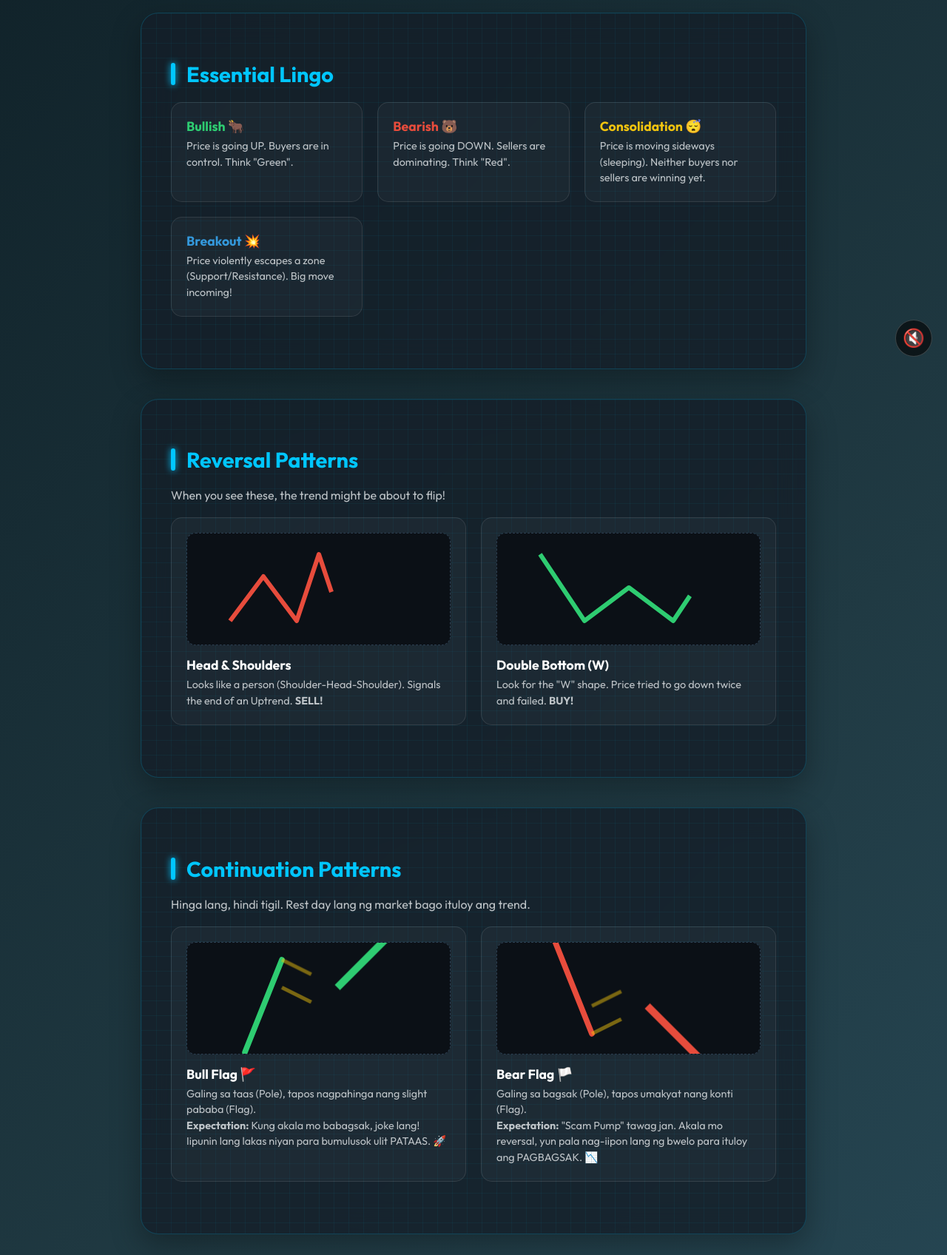
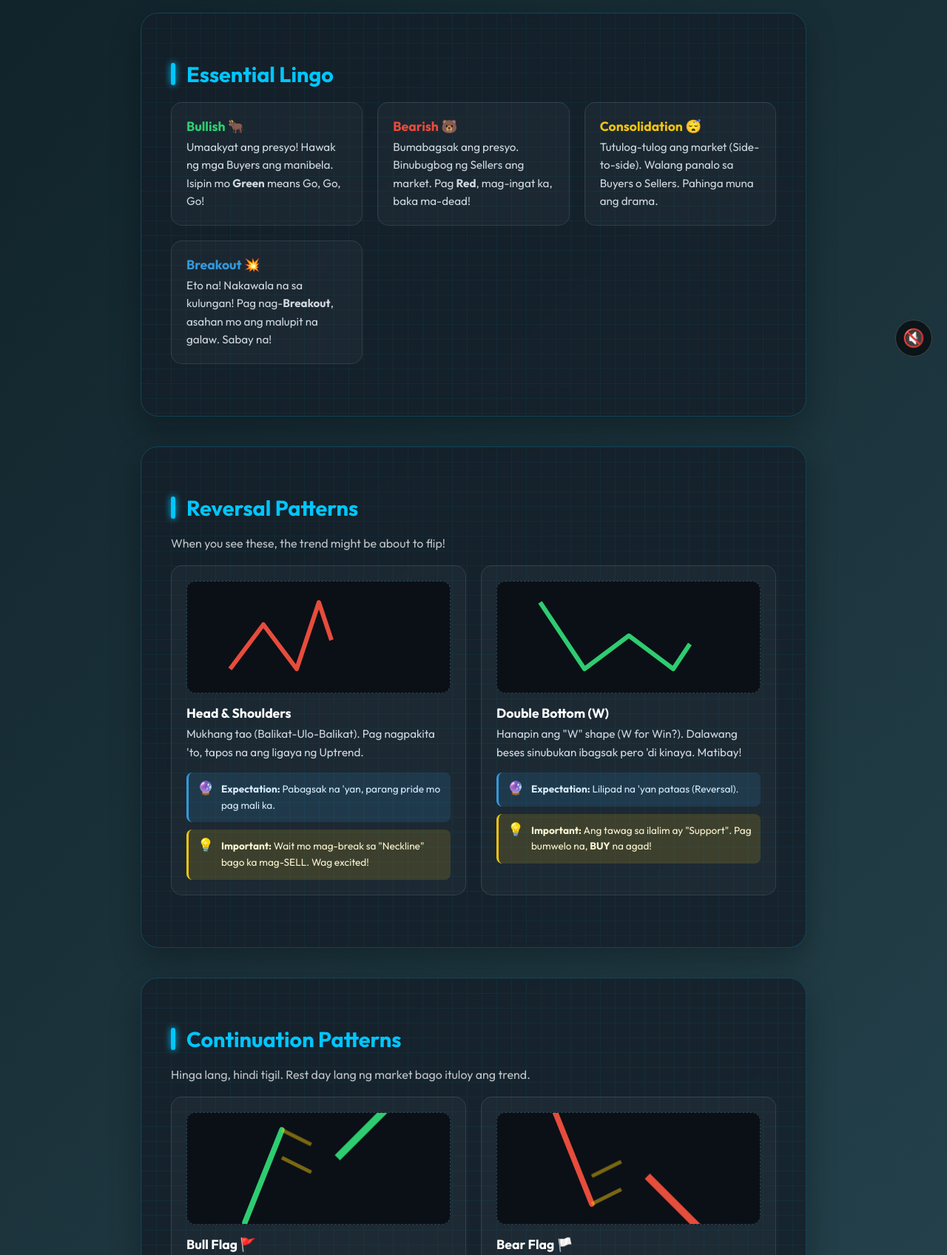
Before and after one commit to josrp172/forex-app, a Flask app: page /riri_x7z9q/chapter4.html in a window 1280 px wide. Shown: the part 298-1994 px from the top of the page at 74% size. Run offline with Flask 3, Linux system fonts and the light colour scheme.

Commit message:
Revert to 43cadb0, refined Chapter 1 and updated Chapter 4 with Taglish content and improved readability

```diff
--- a/templates/chapter1.html
+++ b/templates/chapter1.html
@@ -899,7 +899,7 @@
                     <div
                         style="background: rgba(255,255,255,0.7); padding: 10px; border-radius: 8px; font-size: 0.95rem; display: flex; justify-content: space-between;">
                         <span style="color: #27ae60; font-weight: bold;">Profit: ₱600.00</span>
-                        <span style="color: #7f8c8d;">(Nice lunch date)</span>
+                        <span style="color: #7f8c8d;">(Nice lunch out)</span>
                     </div>
                 </div>
 
--- a/templates/chapter4.html
+++ b/templates/chapter4.html
@@ -151,9 +151,45 @@
         }
 
         .term-desc {
-            font-size: 0.9rem;
-            color: #bdc3c7;
-            line-height: 1.5;
+            font-size: 0.95rem;
+            /* Slightly larger */
+            color: #d0d7de;
+            /* Brighter grey */
+            line-height: 1.6;
+        }
+
+        .main-desc {
+            margin-bottom: 15px;
+        }
+
+        .insight-box {
+            background: rgba(255, 255, 255, 0.08);
+            /* Distinct background */
+            padding: 12px;
+            border-radius: 8px;
+            margin-top: 10px;
+            font-size: 0.85rem;
+            display: flex;
+            gap: 10px;
+            align-items: flex-start;
+            border-left: 3px solid transparent;
+        }
+
+        .insight-box.expectation {
+            background: rgba(52, 152, 219, 0.15);
+            border-left-color: #3498db;
+            color: #d6eaf8;
+        }
+
+        .insight-box.tip {
+            background: rgba(241, 196, 15, 0.15);
+            border-left-color: #f1c40f;
+            color: #fcf3cf;
+        }
+
+        .insight-box .icon {
+            font-size: 1.1rem;
+            line-height: 1;
         }
 
         /* Pattern Visuals */
@@ -360,21 +396,25 @@
                 <div class="term-grid">
                     <div class="term-box">
                         <div class="term-title" style="color:#2ecc71;">Bullish 🐂</div>
-                        <div class="term-desc">Price is going UP. Buyers are in control. Think "Green".</div>
+                        <div class="term-desc">Umaakyat ang presyo! Hawak ng mga Buyers ang manibela. Isipin mo
+                            <strong>Green</strong> means Go, Go, Go!
+                        </div>
                     </div>
                     <div class="term-box">
                         <div class="term-title" style="color:#e74c3c;">Bearish 🐻</div>
-                        <div class="term-desc">Price is going DOWN. Sellers are dominating. Think "Red".</div>
+                        <div class="term-desc">Bumabagsak ang presyo. Binubugbog ng Sellers ang market. Pag
+                            <strong>Red</strong>, mag-ingat ka, baka ma-dead!
+                        </div>
                     </div>
                     <div class="term-box">
                         <div class="term-title" style="color:#f1c40f;">Consolidation 😴</div>
-                        <div class="term-desc">Price is moving sideways (sleeping). Neither buyers nor sellers are
-                            winning yet.</div>
+                        <div class="term-desc">Tutulog-tulog ang market (Side-to-side). Walang panalo sa Buyers o
+                            Sellers. Pahinga muna ang drama.</div>
                     </div>
                     <div class="term-box">
                         <div class="term-title" style="color:#3498db;">Breakout 💥</div>
-                        <div class="term-desc">Price violently escapes a zone (Support/Resistance). Big move incoming!
-                        </div>
+                        <div class="term-desc">Eto na! Nakawala na sa kulungan! Pag nag-<strong>Breakout</strong>,
+                            asahan mo ang malupit na galaw. Sabay na!</div>
                     </div>
                 </div>
             </div>
@@ -447,8 +487,21 @@
                             </div>
                         </div>
                         <div class="term-title">Head & Shoulders</div>
-                        <div class="term-desc">Looks like a person (Shoulder-Head-Shoulder). Signals the end of an
-                            Uptrend. <strong>SELL!</strong></div>
+                        <div class="term-desc">
+                            <div class="main-desc">Mukhang tao (Balikat-Ulo-Balikat). Pag nagpakita 'to, tapos na ang
+                                ligaya ng Uptrend.</div>
+
+                            <div class="insight-box expectation">
+                                <span class="icon">🔮</span>
+                                <div><strong>Expectation:</strong> Pabagsak na 'yan, parang pride mo pag mali ka.</div>
+                            </div>
+
+                            <div class="insight-box tip">
+                                <span class="icon">💡</span>
+                                <div><strong>Important:</strong> Wait mo mag-break sa "Neckline" bago ka mag-SELL. Wag
+                                    excited!</div>
+                            </div>
+                        </div>
                     </div>
 
                     <!-- Double Bottom -->
@@ -506,8 +559,20 @@
                             </div>
                         </div>
                         <div class="term-title">Double Bottom (W)</div>
-                        <div class="term-desc">Look for the "W" shape. Price tried to go down twice and failed.
-                            <strong>BUY!</strong>
+                        <div class="term-desc">
+                            <div class="main-desc">Hanapin ang "W" shape (W for Win?). Dalawang beses sinubukan ibagsak
+                                pero 'di kinaya. Matibay!</div>
+
+                            <div class="insight-box expectation">
+                                <span class="icon">🔮</span>
+                                <div><strong>Expectation:</strong> Lilipad na 'yan pataas (Reversal).</div>
+                            </div>
+
+                            <div class="insight-box tip">
+                                <span class="icon">💡</span>
+                                <div><strong>Important:</strong> Ang tawag sa ilalim ay "Support". Pag bumwelo na,
+                                    <strong>BUY</strong> na agad!</div>
+                            </div>
                         </div>
                     </div>
                 </div>
@@ -580,9 +645,20 @@
                         </div>
                         <div class="term-title">Bull Flag 🚩</div>
                         <div class="term-desc">
-                            Galing sa taas (Pole), tapos nagpahinga nang slight pababa (Flag). <br>
-                            <strong>Expectation:</strong> Kung akala mo babagsak, joke lang! Iipunin lang lakas niyan
-                            para bumulusok ulit PATAAS. 🚀
+                            <div class="main-desc">Galing sa taas (Pole), tapos nagpahinga nang slight pababa (Flag).
+                            </div>
+
+                            <div class="insight-box expectation">
+                                <span class="icon">🔮</span>
+                                <div><strong>Expectation:</strong> Kung akala mo babagsak, joke lang! Iipunin lang lakas
+                                    niyan para bumulusok ulit PATAAS. 🚀</div>
+                            </div>
+
+                            <div class="insight-box tip">
+                                <span class="icon">💡</span>
+                                <div><strong>Important:</strong> Ang "Pole" ay yung initial strong move. Pag
+                                    nag-breakout sa flag, tuloy ang ligaya!</div>
+                            </div>
                         </div>
                     </div>
 
@@ -643,9 +719,19 @@
                         </div>
                         <div class="term-title">Bear Flag 🏳️</div>
                         <div class="term-desc">
-                            Galing sa bagsak (Pole), tapos umakyat nang konti (Flag). <br>
-                            <strong>Expectation:</strong> "Scam Pump" tawag jan. Akala mo reversal, yun pala nag-iipon
-                            lang ng bwelo para ituloy ang PAGBAGSAK. 📉
+                            <div class="main-desc">Galing sa bagsak (Pole), tapos umakyat nang konti (Flag).</div>
+
+                            <div class="insight-box expectation">
+                                <span class="icon">🔮</span>
+                                <div><strong>Expectation:</strong> "Scam Pump" tawag jan. Nag-iipon lang ng bwelo para
+                                    ituloy ang PAGBAGSAK. 📉</div>
+                            </div>
+
+                            <div class="insight-box tip">
+                                <span class="icon">💡</span>
+                                <div><strong>Important:</strong> Wag magpapauto sa maliit na akyat. Pag nag-break sa
+                                    baba, Sell agad!</div>
+                            </div>
                         </div>
                     </div>
                 </div>
@@ -727,9 +813,19 @@
                         </div>
                         <div class="term-title">Rising Wedge 📉</div>
                         <div class="term-desc">
-                            Price is climbing pero pasikip ng pasikip (Squeezing). <br>
-                            <strong>Vibe:</strong> Parang relationship na pilit. Mukhang okay sa taas, pero bibigay din
-                            yan pababa. <strong>Bearish Reversal!</strong>
+                            <div class="main-desc">Price is climbing pero pasikip ng pasikip (Squeezing).</div>
+
+                            <div class="insight-box expectation">
+                                <span class="icon">🔮</span>
+                                <div><strong>Expectation:</strong> Akala mo strong uptrend, pero hihingalin 'yan.
+                                    Bibigay din pababa! (Bearish Reversal).</div>
+                            </div>
+
+                            <div class="insight-box tip">
+                                <span class="icon">💡</span>
+                                <div><strong>Important:</strong> Pag nag-break sa support line (baba), dyan ka titira ng
+                                    SELL.</div>
+                            </div>
                         </div>
                     </div>
 
@@ -792,15 +888,25 @@
                                     </g>
                                     <g class="anim-candle" style="animation-delay:2.3s">
                                         <rect x="112" y="5" width="4" height="15" class="candle-body bullish-fill" />
-                                    </g>
                                 </svg>
                             </div>
                         </div>
                         <div class="term-title">Cup & Handle ☕</div>
                         <div class="term-desc">
-                            Hugis tasa. Malalim na bagsak, recovery (Cup), tapos maliit na pahinga (Handle). <br>
-                            <strong>Vibe:</strong> Relax muna, higop kape. Pagkatapos niyan, lipad na 'to!
-                            <strong>Bullish Continuation.</strong>
+                            <div class="main-desc">Hugis tasa ng kape ☕. Malalim na bagsak, recovery (Cup), tapos maliit
+                                na pahinga (Handle).</div>
+
+                            <div class="insight-box expectation">
+                                <span class="icon">🔮</span>
+                                <div><strong>Expectation:</strong> Relax muna, higop kape. Pagkatapos ng handle, lilipad
+                                    na 'to PATAAS! (Bullish Continuation).</div>
+                            </div>
+
+                            <div class="insight-box tip">
+                                <span class="icon">💡</span>
+                                <div><strong>Important:</strong> Yung "Handle" ay ang huling chance para sumabay bago
+                                    lumipad.</div>
+                            </div>
                         </div>
                     </div>
 
@@ -860,9 +966,18 @@
                         </div>
                         <div class="term-title">Falling Wedge 📈</div>
                         <div class="term-desc">
-                            Price is falling pero pasikip ng pasikip (Coiling). <br>
-                            <strong>Vibe:</strong> Nauubusan na ng lakas ang mga sellers. Ready na sumabog PATAAS.
-                            <strong>Bullish Reversal!</strong>
+                            <div class="main-desc">Price is falling pero pasikip ng pasikip (Coiling).</div>
+
+                            <div class="insight-box expectation">
+                                <span class="icon">🔮</span>
+                                <div><strong>Expectation:</strong> Nauubusan na ng lakas ang mga sellers. Ready na
+                                    sumabog PATAAS! (Bullish Reversal).</div>
+                            </div>
+                            <div class="insight-box tip">
+                                <span class="icon">💡</span>
+                                <div><strong>Important:</strong> Kabaliktaran ng Rising Wedge. Bullish naman 'to. Wait
+                                    for breakout sa taas!</div>
+                            </div>
                         </div>
                     </div>
 
@@ -922,9 +1037,20 @@
                         </div>
                         <div class="term-title">Symmetrical Triangle ⚠️</div>
                         <div class="term-desc">
-                            Pressured from both sides. Buyers driving up, Sellers driving down. <br>
-                            <strong>Vibe:</strong> "The Calm Before the Storm". Wait for the break (up or down) bago
-                            sumabay!
+                            <div class="main-desc">Pressured from both sides. Buyers driving up, Sellers driving down.
+                                Ipitan na!</div>
+
+                            <div class="insight-box expectation">
+                                <span class="icon">🔮</span>
+                                <div><strong>Expectation:</strong> "The Calm Before the Storm". Puputok 'yan sa kahit
+                                    saang direksyon!</div>
+                            </div>
+
+                            <div class="insight-box tip">
+                                <span class="icon">💡</span>
+                                <div><strong>Important:</strong> Walang bias 'to. Kung saan nag-break (Taas o Baba),
+                                    doon tayo sasabay. Wag manghula!</div>
+                            </div>
                         </div>
                     </div>
                 </div>
```
